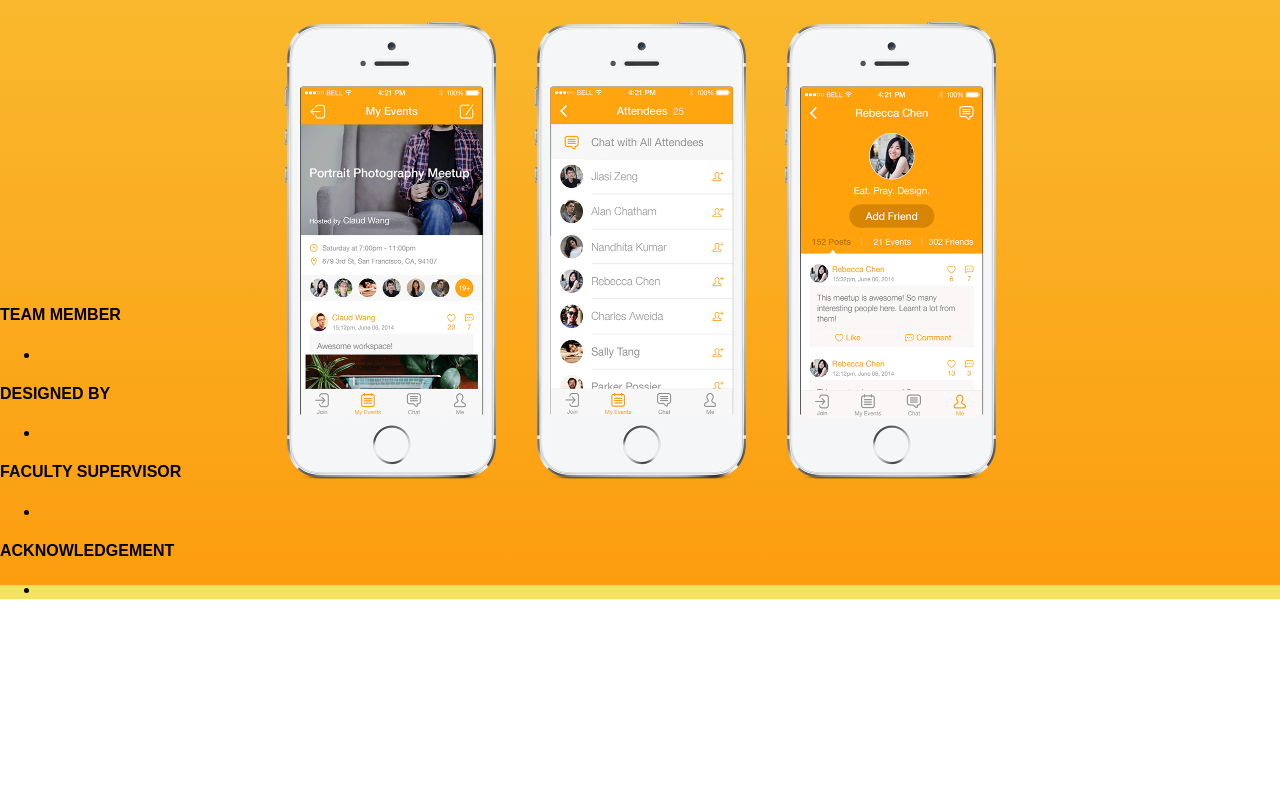
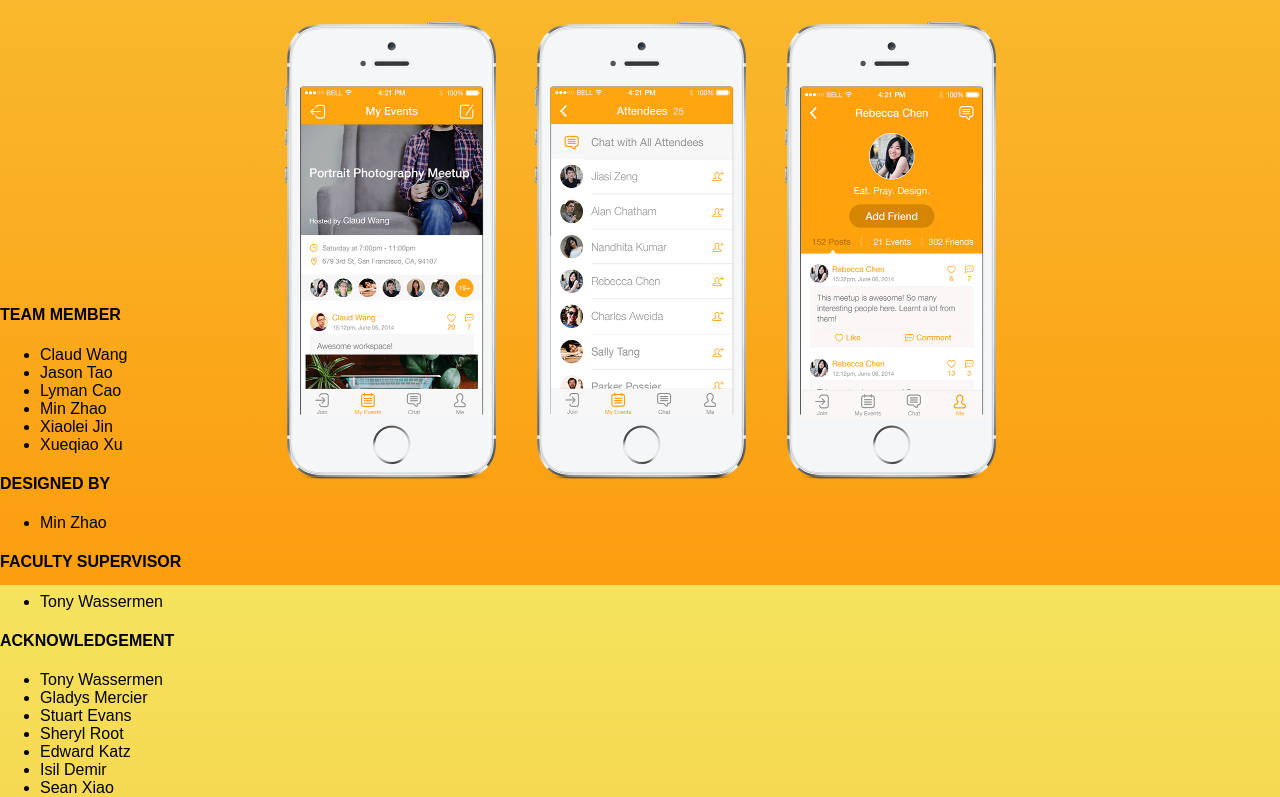
Before and after one commit to eventchat/homepage, a plain HTML site: page index.html in a window 1280 px wide. Shown: the part 918-1715 px from the top of the page. Before the commit the page ends 1517 px from the top, so only its background shows below. Drawn offline with Linux system fonts and the light colour scheme.

Commit message:
add: footer columns

```diff
--- a/index.html
+++ b/index.html
@@ -44,34 +44,39 @@
     <div id="footer-columns">
       <div class="footer-column">
         <h4>TEAM MEMBER</h4>
-      </div>
         <ul>
-        <li></li>
+          <li>Claud Wang</li>
+          <li>Jason Tao</li>
+          <li>Lyman Cao</li>
+          <li>Min Zhao</li>
+          <li>Xiaolei Jin</li>
+          <li>Xueqiao Xu</li>
         </ul>
       </div>
-    <div id="footer-columns">
       <div class="footer-column">
         <h4>DESIGNED BY</h4>
-      </div>
         <ul>
-        <li></li>
+          <li>Min Zhao</li>
         </ul>
       </div>
-    <div id="footer-columns">
       <div class="footer-column">
         <h4>FACULTY SUPERVISOR</h4>
-      </div>
         <ul>
-        <li></li>
+          <li>Tony Wassermen</li>
         </ul>
       </div>
-    <div id="footer-columns">
       <div class="footer-column">
         <h4>ACKNOWLEDGEMENT</h4>
+        <ul>
+          <li>Tony Wassermen</li>
+          <li>Gladys Mercier</li>
+          <li>Stuart Evans</li>
+          <li>Sheryl Root</li>
+          <li>Edward Katz</li>
+          <li>Isil Demir</li>
+          <li>Sean Xiao</li>
+        </ul>
       </div>
-      <ul>
-        <li></li>
-      </ul>
     </div>
   </div>
 
```
Lines whose indentation alone changed are shown as unchanged.
